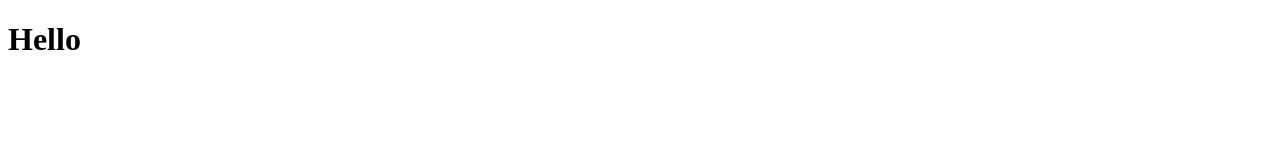
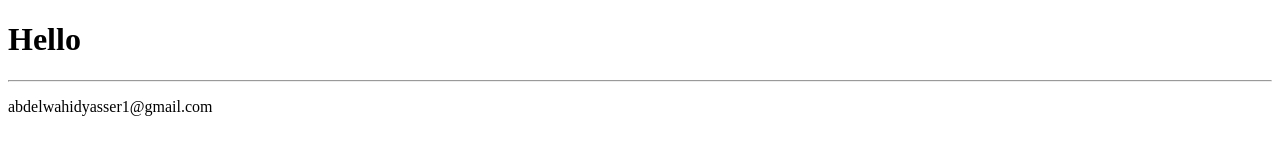
Before and after one commit to YAA55ER/coursera.github.io, a plain HTML site: page site/index.html in a window 1280 px wide. Drawn offline with Linux system fonts and the light colour scheme.

Commit message:
email addition

```diff
--- a/site/index.html
+++ b/site/index.html
@@ -5,5 +5,9 @@
 </head>
 <body>
 <h1>Hello</h1>
+<footer>
+	<hr>
+	<p>abdelwahidyasser1@gmail.com</p>
+</footer>
 </body>
 </html>
```
